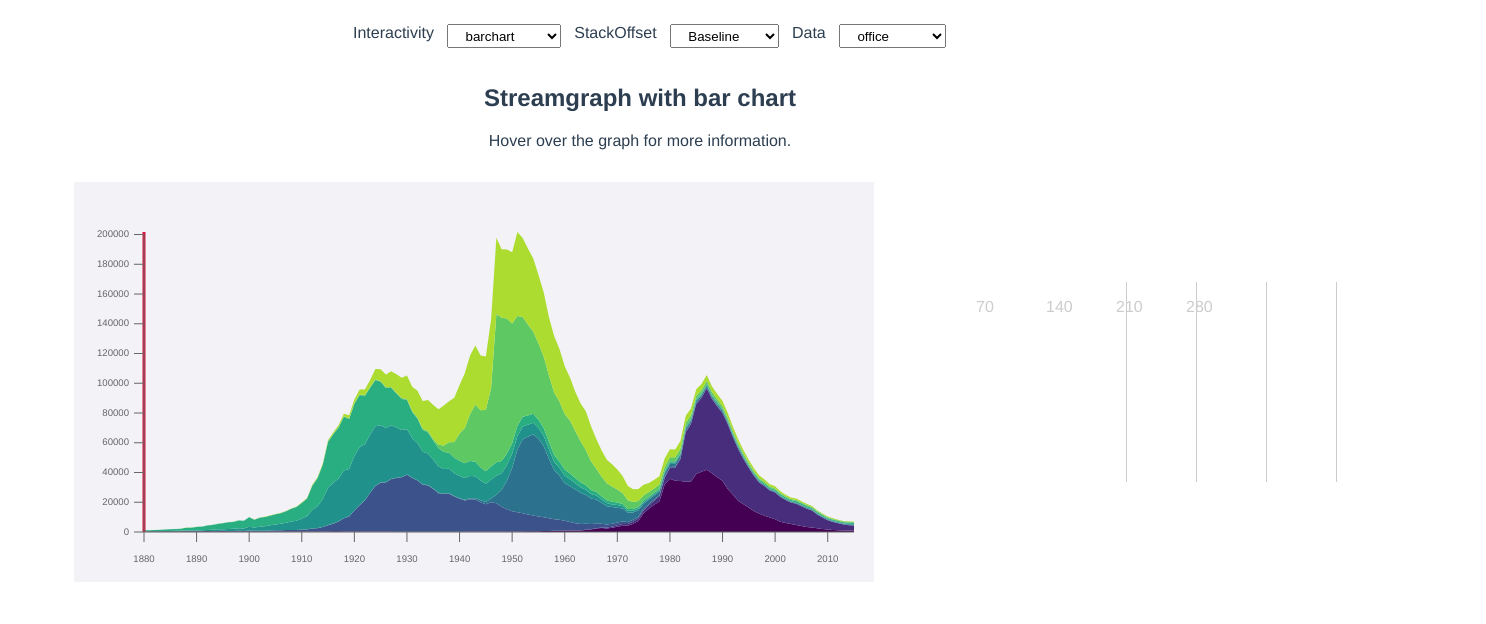
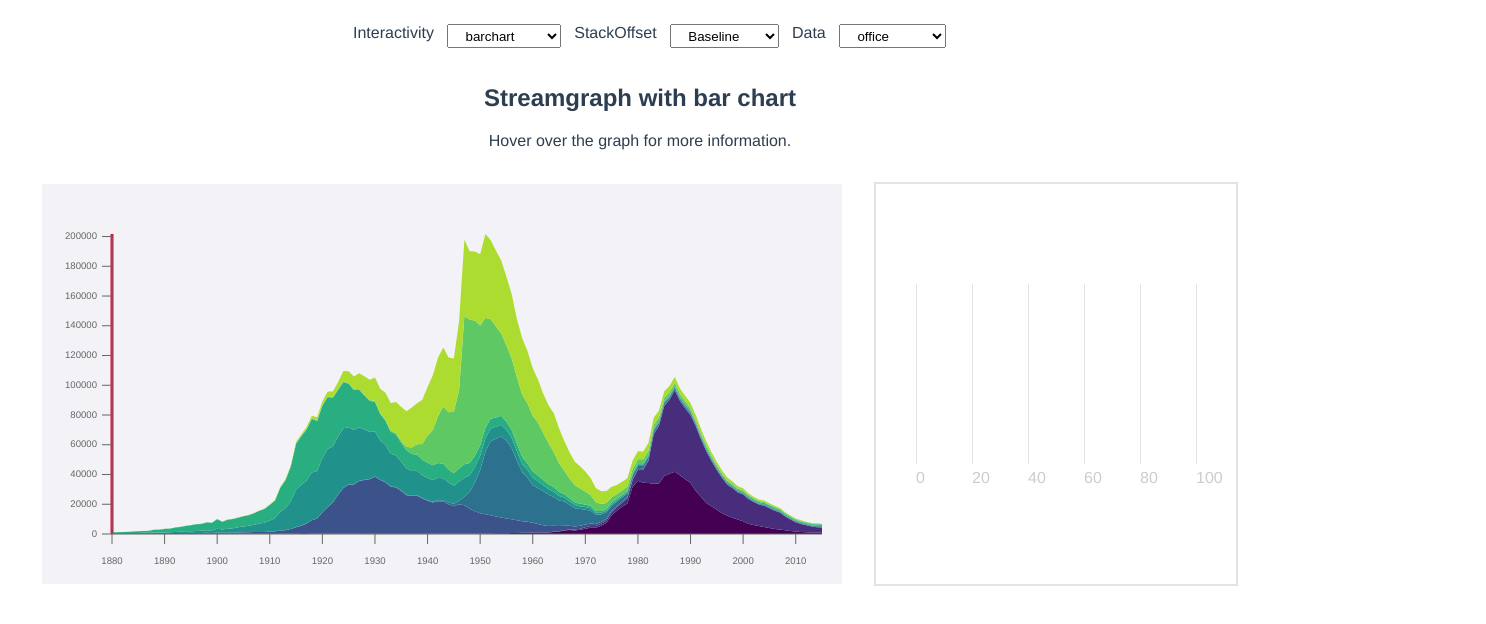
Before and after one commit to martinascharrer/vue-d3-streamgraph, a Vue app: page / in a window 1280 px wide. Shown: the top 624 px of the page, 1486 px wide, since content can reach past the window. Built offline with nearby package versions, Linux system fonts and the light colour scheme.

Commit message:
Adjust design and add max property

```diff
--- a/src/components/atoms/BarChart.vue
+++ b/src/components/atoms/BarChart.vue
@@ -1,12 +1,22 @@
 <template>
-    <div>
-    <h3 v-if="title">{{ title }}</h3>
-        <div class="bar-chart" :style="`height: ${graphHeight}px; width: ${graphWidth}px`">
-            <div v-for="i in nrOfAxis" :key="i" :style="`transform: translateX(${i*xMaxSeparate}px)`">
-                <span class="bar-chart__axis"></span>
-                <p class="bar-chart__axisLabel">{{ i * xMaxSeparate }}</p>
+    <div class="bar-chart">
+        <h2 v-if="title">{{ title }}</h2>
+        <div class="bar-chart__chart"
+             :style="`height: ${ graphHeight }px; width: ${ graphWidth }px;
+             padding-left:${ layout.margin.left }px; padding-top:${ layout.margin.top }px;
+             padding-right:${ layout.margin.right }px; padding-bottom:${ layout.margin.bottom }px;`"
+        >
+            <div class="bar-chart__axisContainer">
+                <div v-for="tick in ticks" :key="tick" :style="`transform: translateX(${ scaleX(tick) }px)`">
+                    <span class="bar-chart__axis" :style="`height: ${layout.height - 20}px`"></span>
+                    <p class="bar-chart__axisLabel" :style="`margin-top: ${layout.height - 15}px`">{{ tick }}</p>
+                </div>
             </div>
-            <div v-for="(d, i) in data" :key="d.label+i" class="bar-chart__line">
+
+            <div
+                    v-for="(d, i) in data"
+                    :key="d.label+i" class="bar-chart__line"
+            >
                 <span
                         class="bar-chart__bar"
                      :style="`width: ${scaleX(d.value)}px; height: ${barWidth}px; background: ${d.color}`"
@@ -42,8 +52,13 @@ export default {
             type: Number,
             required: true,
         },
-        extremes: {
-          required: true,
+        min: {
+            type: Number,
+            default: 0,
+        },
+        max: {
+            type: Number,
+            default: 100,
         },
         nrOfAxis: {
             required: true,
@@ -63,28 +78,13 @@ export default {
                 this.layout.width
             );
         },
-        xMin() {
-            return Math.min(...this.values);
-        },
-        xMax() {
-            return Math.max(...this.values);
-        },
-        xMaxSeparate() {
-            return this.scaleX(50000) / this.nrOfAxis;
-        },
-        values() {
-            let values = [];
-            for(let i=0; i < this.data.length; i++){
-                values.push(this.data[i].value);
-            }
-            return values;
+        ticks() {
+            return this.scaleX.ticks(this.nrOfAxis);
         },
         scaleX() {
             return d3ScaleLinear()
-                .domain([0, 50000])
-                .range([
-                    0, this.layout.width - this.layout.margin.right
-                ]);
+                .domain([ this.min, this.max ])
+                .range([ 0, this.layout.width - this.layout.margin.right ]);
         },
     }
 }
@@ -92,15 +92,32 @@ export default {
 
 <style scoped>
 .bar-chart {
+    border: 2px solid #e2e2e7;
+    height: 400px;
     display: flex;
     flex-direction: column;
+    justify-content: center;
+}
+
+.bar-chart__chart {
+    display: flex;
+    flex-direction: column;
+    justify-content: left;
+}
+
+.bar-chart__axisContainer {
+    position: fixed;
+    margin-left: 0;
+    display: flex;
+    flex-direction: column;
+    align-items: center;
 }
 
 .bar-chart__axis {
     position: fixed;
     width:1px;
     height: 200px;
-    background: #ccc;
+    background: #e2e2e7;
     z-index: 0;
 }
 
@@ -119,6 +136,7 @@ export default {
 }
 
 .bar-chart__label {
+    z-index: 1;
     margin-left: 0.5em;
 }
 
--- a/src/components/organismns/StreamGraphBarChart.vue
+++ b/src/components/organismns/StreamGraphBarChart.vue
@@ -10,11 +10,11 @@
     />
     <bar-chart
             class="stream-graph-bar-chart__item"
-            :data="barChartData.entries"
-            :title="barChartData.title"
-            :layout="barChartData.layout"
+            :data="barChart.entries"
+            :title="barChart.title"
+            :layout="barChart.layout"
             :bar-width="10"
-            :extremes="{ min: 0, max: 50000 }"
+            :max="barChart.max"
             :nr-of-axis="4"
     />
   </div>
@@ -50,14 +50,15 @@ export default {
   data: function() {
     return {
       searchedYear: 0,
-      barChartData: {
+      barChart: {
         title: "",
         entries: [],
         layout: {
           width: 300,
           height: 200,
-          margin: { top: 100, bottom: 100, left: 30, right: 20 }
+          margin: { top: 20, bottom: 20, left: 40, right: 20 }
         },
+        max: 100,
       },
     };
   },
@@ -78,25 +79,36 @@ export default {
       return d3ScaleOrdinal()
         .domain(this.keys)
         .range(colors);
+    },
+    origDataValues() {
+      let values = [];
+      for (let i = 0; i < this.origData.length; i++) {
+        for (let j = 0; j < this.keys.length; j++) {
+          let key = this.keys[j];
+          values.push(this.origData[i][key]);
+        }
+      }
+      return values;
     }
   },
   methods: {
     updateBarChartData(data) {
-      this.barChartData.entries = [];
+      this.barChart.entries = [];
       let columns = this.origData.columns;
       for (let i = 1; i < columns.length; i++) {
-        this.barChartData.entries.push({
+        this.barChart.entries.push({
           label: columns[i],
           value: data[columns[i]],
           color: this.color(columns[i])
         });
       }
-      this.barChartData.title = "Year: " + data.time;
+      this.barChart.title = "Year: " + data.time;
+      this.barChart.max = Math.max(...this.origDataValues);
     },
     searchData() {
       let data = this.getDataByYear(this.searchedYear);
       this.updateBarChartData(data);
-      // update/grey selector?
+      // TODO: update selector
     },
     getDataByYear(year) {
       let data = [];
@@ -105,7 +117,7 @@ export default {
       });
       return data;
     },
-  }
+  },
 };
 </script>
 
```
